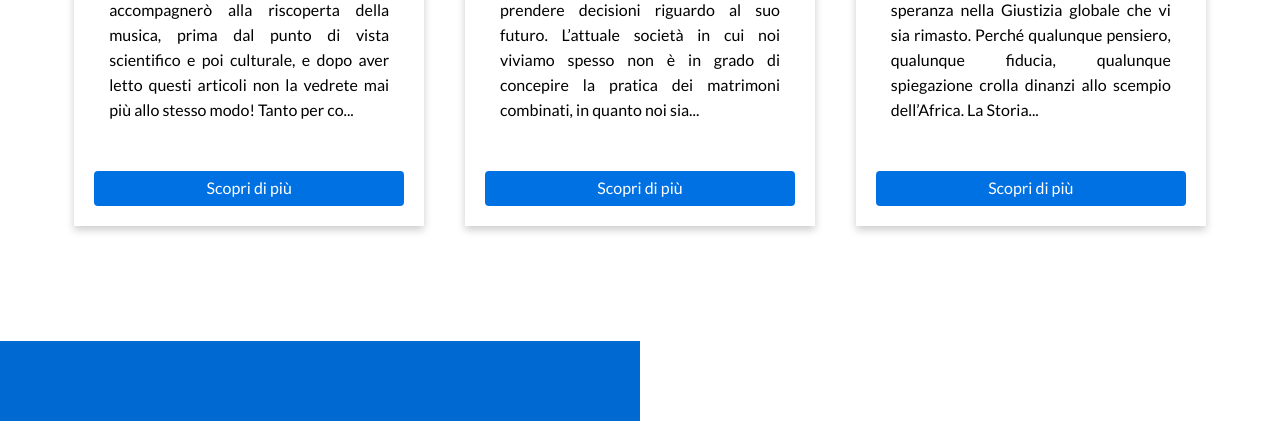
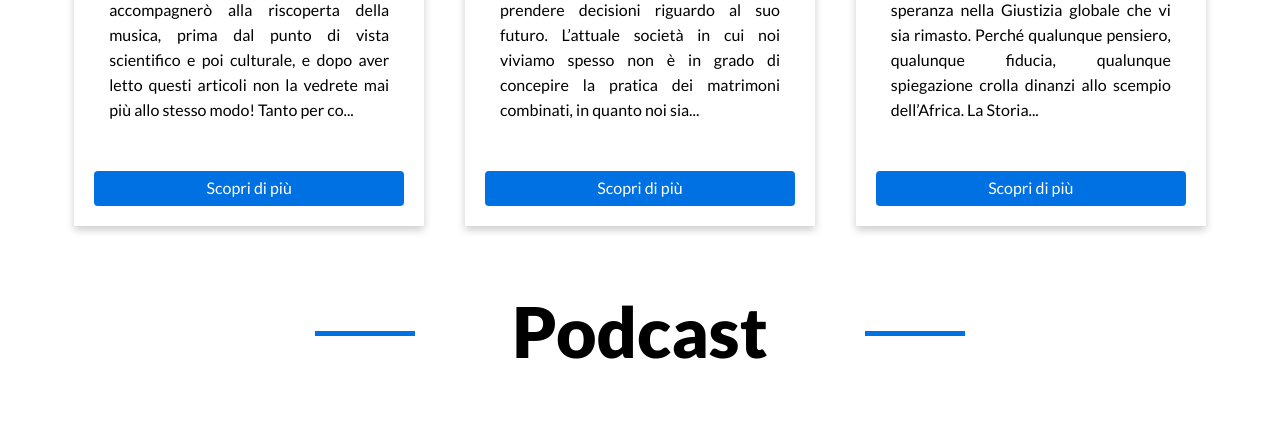
Before and after one commit to dragonero2704/Sito-Banfo, a PHP site: page / in a window 1280 px wide. Shown: the part 2722-3143 px from the top of the page. Run offline with PHP 8.4, Linux system fonts and the light colour scheme; data comes from the database, SQL or seed files in the repository; some libraries are stand-ins or nearby versions; grey boxes are pictures that could not be loaded.

Commit message:
added podcast

```diff
--- a/index.php
+++ b/index.php
@@ -290,6 +290,12 @@
             ?>
     </div>
 
+  <!-- ======================================================================================================================== -->
+              <!-- Podcast -->
+              <h1 class="big-text aligncenter">Podcast</h1>
+
+  <iframe src="https://open.spotify.com/embed/show/0gKdcGHwE48SZsejAPCe5v?utm_source=generator" width="100%" height="232" frameBorder="0" allowfullscreen="" allow="clipboard-write; encrypted-media; fullscreen; picture-in-picture"></iframe>
+
   <!--============================================================================================================================-->
 
   <!-- Chi siamo -->
@@ -298,13 +304,15 @@
     <div class="chisiamo__img ">
     <img src="immagini/redazione.jpg">
     </div>
-    <div class="chisiamo__content ">
+    <div class="chisiamo__content">
       <h2 class="big-text">Chi Siamo?</h2>
       <p class="text-justify">Il Banfo è il giornale scolastico del Liceo Scientifico e Classico A. Banfi di Vimercate. La tradizione viene portata avanti ormai dal 1980 e fino all’anno scorso, tra formati A4 e formati A5, i numeri venivano distribuiti per la classi sotto forma di giornali di carta. Con lo scoppio della pandemia anche il Banfo, come molte delle realtà scolastiche e non, si è dovuto reinventare. Nel corso del primo lockdown abbiamo quindi deciso di aprire un sito per continuare a tenere compagnia ai nostri lettori anche (e soprattutto) durante un periodo così particolare e ...
       </p>
       <a href="pagine/redazione.php"><button class="bottone_blue">Scopri di più</button></a>
     </div>
   </div>
+
+
   <!--============================================================================================================================-->
 
   <!-- Slider Redazione -->
```
